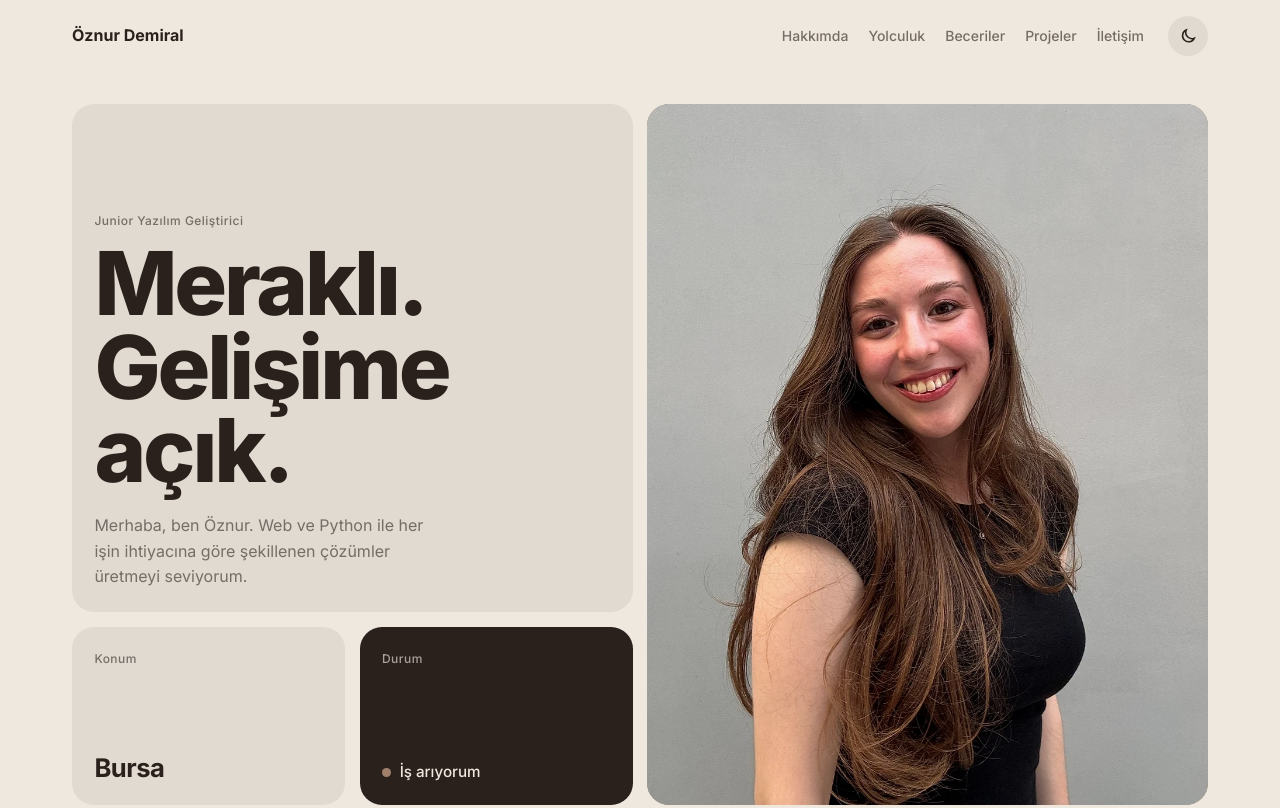
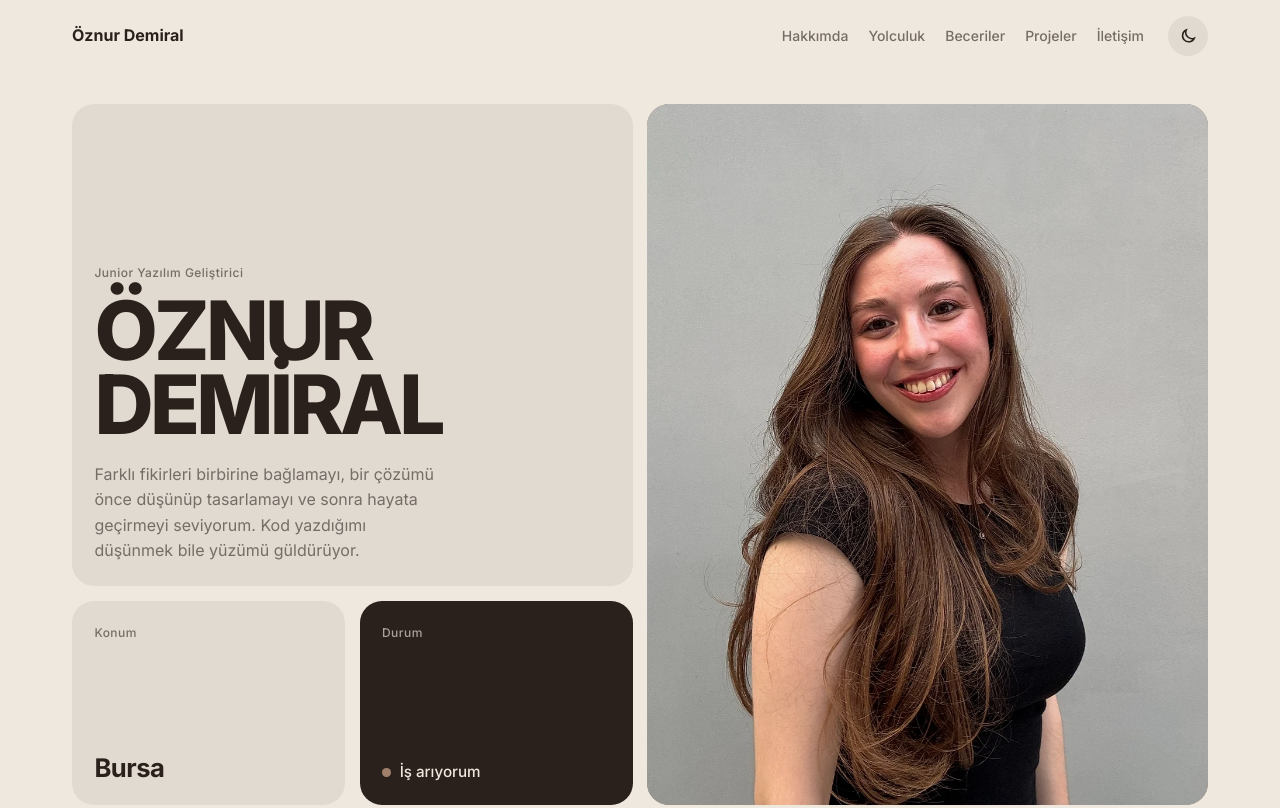
Before and after one commit to demiraloznur/demiraloznur.github.io, a website with bundled scripts: page index.html in a window 1280 px wide. Shown: the top 808 px of the page. Built offline with nearby package versions, Linux system fonts and the light colour scheme.

Commit message:
Açılış: büyük harfli ad başlığı ve Öznur'un kendi sözlerinden giriş metni

```diff
--- a/css/style.css
+++ b/css/style.css
@@ -72,6 +72,12 @@ a { color: inherit; }
   line-height: .95;
   letter-spacing: -.035em;
   margin: 0;
+}
+
+.dev-baslik--ad {
+  font-size: clamp(2.8rem, 6.4vw, 5.6rem);
+  letter-spacing: -.045em;
+  line-height: .9;
 }
 
 .bolum-baslik {
--- a/index.html
+++ b/index.html
@@ -11,7 +11,7 @@
     <meta property="og:type" content="website">
     <meta property="og:locale" content="tr_TR">
     <meta property="og:title" content="Öznur Demiral — Junior Yazılım Geliştirici">
-    <meta property="og:description" content="Meraklı, gelişime açık. Web ve Python ile ihtiyaca yönelik, sade çözümler.">
+    <meta property="og:description" content="Farklı fikirleri birbirine bağlamayı, düşünüp tasarlamayı ve hayata geçirmeyi seven junior yazılım geliştirici.">
     <meta property="og:url" content="https://demiraloznur.github.io/">
     <meta property="og:image" content="https://demiraloznur.github.io/assets/img/oznur-960.jpg">
     <script>
@@ -54,8 +54,8 @@
         <div class="bento">
           <div class="kutu kutu--baslik">
             <p class="etiket">Junior Yazılım Geliştirici</p>
-            <h1 class="dev-baslik">Meraklı.<br>Gelişime açık.</h1>
-            <p class="giris">Merhaba, ben Öznur. Web ve Python ile her işin ihtiyacına göre şekillenen çözümler üretmeyi seviyorum.</p>
+            <h1 class="dev-baslik dev-baslik--ad">ÖZNUR<br>DEMİRAL</h1>
+            <p class="giris">Farklı fikirleri birbirine bağlamayı, bir çözümü önce düşünüp tasarlamayı ve sonra hayata geçirmeyi seviyorum. Kod yazdığımı düşünmek bile yüzümü güldürüyor.</p>
           </div>
 
           <figure class="kutu kutu--foto">
```
